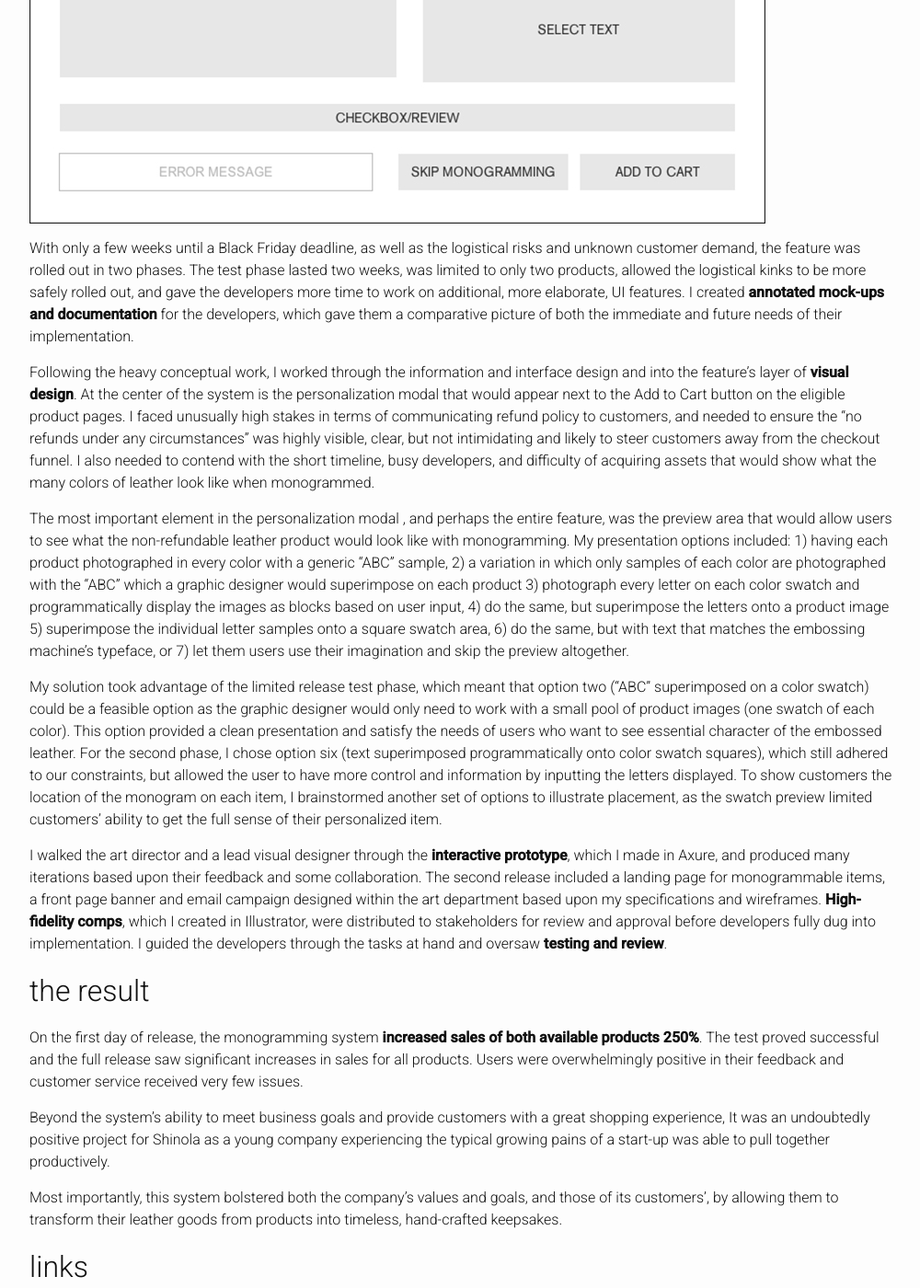
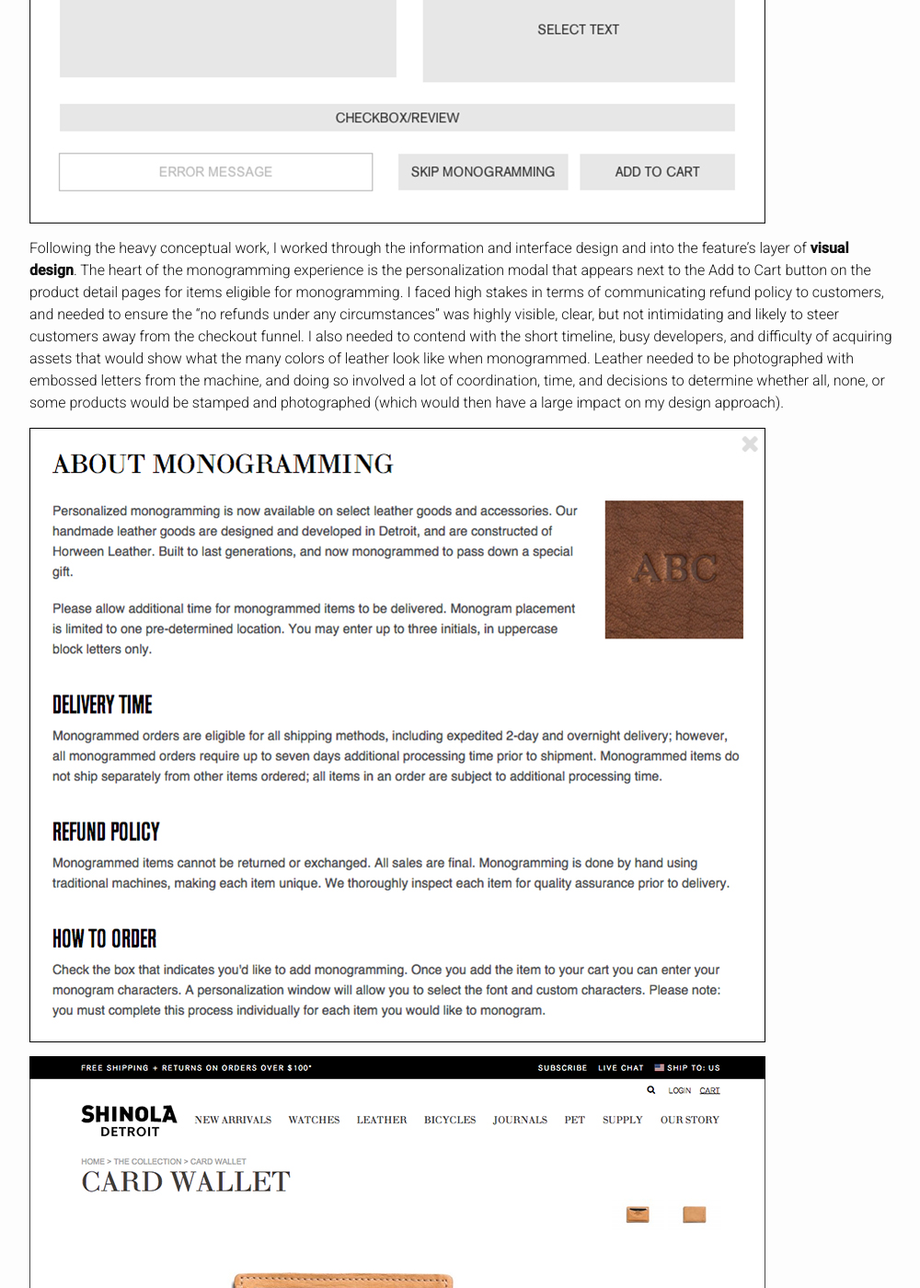
Before and after one commit to jldurham/jldurham.github.io, a Jekyll site: the page built from _posts/2015-01-01-shinola-detroit.markdown, in a window 1280 px wide and 1400 px high, scrolled down 2811 px. Shown: the whole window at 92% size, without its empty margins (138-1138 px from the left). Built offline with Jekyll 4.4.1, drawn with Linux system fonts in a browser that asks for light colours.

Commit message:
Update 2015-01-01-shinola-detroit.markdown

```diff
--- a/_posts/2015-01-01-shinola-detroit.markdown
+++ b/_posts/2015-01-01-shinola-detroit.markdown
@@ -31,17 +31,29 @@
 
 ![modal wireframe](/images/modalwireframe800.jpg)
 
+Following the heavy conceptual work, I worked through the information and interface design and into the feature's layer of **visual design**. The heart of the monogramming experience is the personalization modal that appears next to the Add to Cart button on the product detail pages for items eligible for monogramming. I faced high stakes in terms of communicating refund policy to customers, and needed to ensure the "no refunds under any circumstances" was highly visible, clear, but not intimidating and likely to steer customers away from the checkout funnel. I also needed to contend with the short timeline, busy developers, and difficulty of acquiring assets that would show what the many colors of leather look like when monogrammed. Leather needed to be photographed with embossed letters from the machine, and doing so involved a lot of coordination, time, and decisions to determine whether all, none, or some products would be stamped and photographed (which would then have a large impact on my design approach).
+
+![modal wireframe](/images/faqcomp800.jpg)
+
+![modal wireframe](/images/pdpscreenshot800.jpg)
+
+![modal wireframe](/images/designalt800.jpg)
+
+![modal wireframe](/images/modaltestmockup800.jpg)
+
 With only a few weeks until a Black Friday deadline, as well as the logistical risks and unknown customer demand, the feature was rolled out in two phases. The test phase lasted two weeks, was limited to only two products, allowed the logistical kinks to be more safely rolled out, and gave the developers more time to work on additional, more elaborate, UI features. I created **annotated mock-ups and documentation** for the developers, which gave them a comparative picture of both the immediate and future needs of their implementation.
 
-Following the heavy conceptual work, I worked through the information and interface design and into the feature's layer of **visual design**. At the center of the system is the personalization modal that would appear next to the Add to Cart button on the eligible product pages. I faced unusually high stakes in terms of communicating refund policy to customers, and needed to ensure the "no refunds under any circumstances" was highly visible, clear, but not intimidating and likely to steer customers away from the checkout funnel. I also needed to contend with the short timeline, busy developers, and difficulty of acquiring assets that would show what the many colors of leather look like when monogrammed.
+![annotated mock-up](/images/annomockup1-800.jpg)
 
-The most important element in the personalization modal , and perhaps the entire feature, was the preview area that would allow users to see what the non-refundable leather product would look like with monogramming. My presentation options included: 1) having each product photographed in every color with a generic "ABC" sample, 2) a variation in which only samples of each color are photographed with the "ABC"  which a graphic designer would superimpose on each product 3) photograph every letter on each color swatch and programmatically display the images as blocks based on user input, 4) do the same, but superimpose the letters onto a product image 5) superimpose the individual letter samples onto a square swatch area, 6) do the same, but with text that matches the embossing machine's typeface, or 7) let them users use their imagination and skip the preview altogether.
-
-My solution took advantage of the limited release test phase, which meant that option two ("ABC" superimposed on a color swatch) could be a feasible option as the graphic designer would only need to work with a small pool of product images (one swatch of each color). This option provided a clean presentation and satisfy the needs of users who want to see essential character of the embossed leather. For the second phase, I chose option six (text superimposed programmatically onto color swatch squares), which still adhered to our constraints, but allowed the user to have more control and information by inputting the letters displayed. To show customers the location of the monogram on each item, I brainstormed another set of options to illustrate placement, as the swatch preview limited customers' ability to get the full sense of their personalized item.
+![another annotated mock-up](/images/annomockup2-800.jpg)
 
 I walked the art director and a lead visual designer through the **interactive prototype**, which I made in Axure, and produced many iterations based upon their feedback and some collaboration. The second release included a landing page for monogrammable items, a front page banner and email campaign designed within the art department based upon my specifications and wireframes. **High-fidelity comps**, which I created in Illustrator, were distributed to stakeholders for review and approval before developers fully dug into implementation. I guided the developers through the tasks at hand and oversaw **testing and review**.
 
 ## the result
+
+![modal screenshot](/images/monogrampreviewcomp800.jpg)
+
+![modal screenshot](/images/modalfinalscreenshot800.jpg)
 
 On the first day of release, the monogramming system **increased sales of both available products 250%**. The test proved successful and the full release saw significant increases in sales for all products. Users were overwhelmingly positive in their feedback and customer service received very few issues.
 
```
